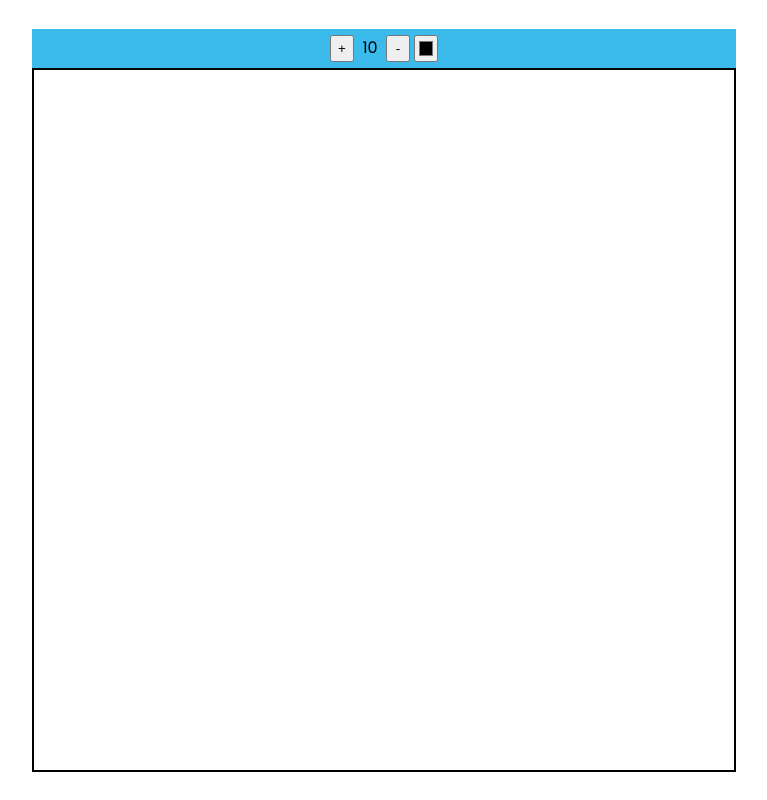
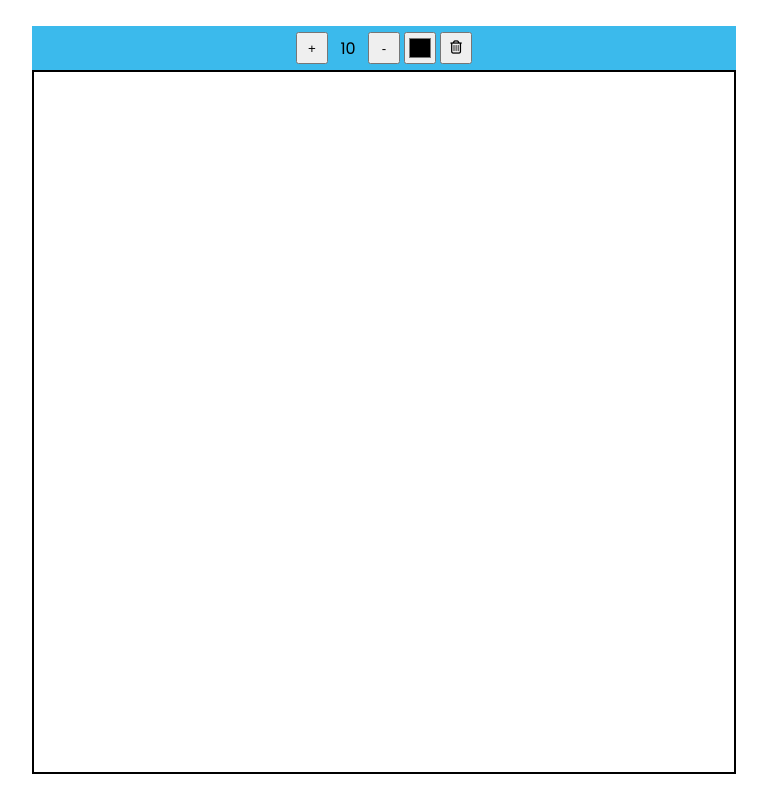
Before and after one commit to arturgorsky/paint, a plain HTML site: page index.html in a window 1280 px wide. Shown: the whole page, without its empty margins (256-1023 px from the left). Drawn offline with Linux system fonts and the light colour scheme.

Commit message:
Line consistency improvements, added clear button and fontawesome

```diff
--- a/index.html
+++ b/index.html
@@ -5,6 +5,7 @@
     <meta name="viewport" content="width=device-width, initial-scale=1.0">
     <title>Document</title>
     <link rel="stylesheet" href="style.css">
+    <script src="https://kit.fontawesome.com/a0c44e16c5.js" crossorigin="anonymous"></script>
     <script src="script.js" defer></script>
 </head>
 <body>
@@ -14,6 +15,9 @@
         <span id="size">10</span>
         <button id="decrease">-</button>
         <input type="color" id="color" />
+        <button id="clearBtn">
+            <i id="clear-icon" class="far fa-trash-alt"></i>
+        </button>
     </div>
 </body>
 </html>
--- a/script.js
+++ b/script.js
@@ -3,6 +3,7 @@ const increaseBtn = document.getElementById("increase");
 const decreaseBtn = document.getElementById("decrease");
 const sizeDisplay = document.getElementById("size");
 const colorPicker = document.getElementById("color");
+const clearBtn = document.getElementById("clearBtn");
 
 /** @type {CanvasRenderingContext2D} */
 const ctx = canvas.getContext("2d");
@@ -65,6 +66,10 @@ colorPicker.addEventListener("change", (e) => {
   ctx.stroke;
 })
 
+clearBtn.addEventListener("click", () => {
+  ctx.clearRect(0, 0, canvas.width, canvas.height);
+})
+
 
 function drawCircle(x, y) {
   ctx.beginPath();
@@ -75,7 +80,7 @@ function drawCircle(x, y) {
 
 
 function drawLine(x1, y1, x2, y2) {
-  ctx.lineWidth = size;
+  ctx.lineWidth = size * 2;
   ctx.beginPath();
   ctx.moveTo(x1, y1);
   ctx.lineTo(x2, y2);
--- a/style.css
+++ b/style.css
@@ -29,7 +29,23 @@ canvas {
 }
 
 .toolbox * {
+    display: flex;
     margin: 2px;
-    width: 1.5rem;
+    width: 2rem;
+    height: 2rem;
     text-align: center;
+    align-items: center;
+    justify-content: center;
 }
+
+#clearBtn {
+    display: flex;
+    align-items: center;
+    justify-content: center;
+
+}
+
+
+#clear-icon {
+    display: flex;
+}
```
